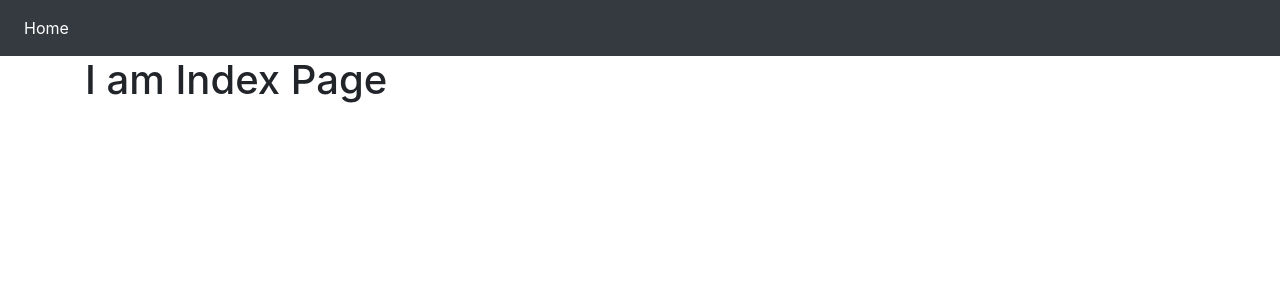
After one commit to muzahid2559/User_Authentication_with_Django, a Django app: template templates/Login_app/index.html in a window 1280 px wide. The commit adds this page. Shown: the top 300 px of the page. Run offline with Django 4.2, Linux system fonts and the light colour scheme; the template is opened without the code that fills it, so the values that code supplies are empty; some libraries are stand-ins or nearby versions.

Commit message:
feat: Create superuser,view and urls

```diff
--- a/Login_app/urls.py
+++ b/Login_app/urls.py
@@ -1,5 +1,8 @@
 from django.urls import path
-from CRUD import views
+from Login_app import views
+
+app_name = 'Login_app'
+
 
 urlpatterns = [
 
--- a/Login_app/views.py
+++ b/Login_app/views.py
@@ -1,3 +1,6 @@
 from django.shortcuts import render
 
 # Create your views here.
+def index(request):
+    diction = {}
+    return render(request, 'Login_app/index.html', context=diction)
--- a/templates/Login_app/base.html
+++ b/templates/Login_app/base.html
@@ -16,13 +16,7 @@
     <nav class="navbar navbar-expand-sm bg-dark navbar-dark">
   <ul class="navbar-nav">
     <li class="nav-item active">
-      <a class="nav-link" href="{% url 'first_application:index' %}">Home</a>
-    </li>
-    <li class="nav-item">
-      <a class="nav-link" href="{% url 'first_application:musician_form' %}">Add Musician</a>
-    </li>
-    <li class="nav-item">
-      <a class="nav-link" href="{% url 'first_application:album_form' %}">Add Album</a>
+      <a class="nav-link" href="{% url 'Login_app:index' %}">Home</a>
     </li>
   </ul>
 </nav>
--- /dev/null
+++ b/templates/Login_app/index.html
@@ -0,0 +1,6 @@
+{% extends 'Login_app/base.html' %}
+{% block body_block %}
+
+<h1>I am Index Page</h1>
+
+{% endblock %}
```
Also changed, not shown: db.sqlite3 (added), static/images/python-plus-django-1.jpg (added).
